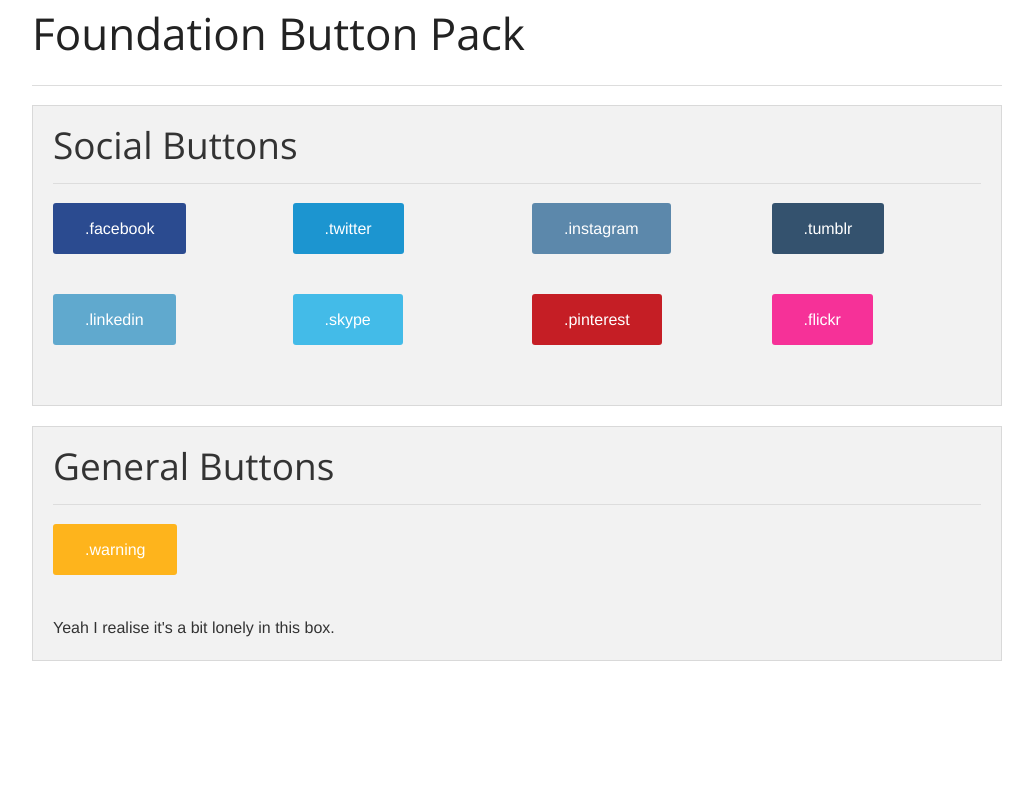
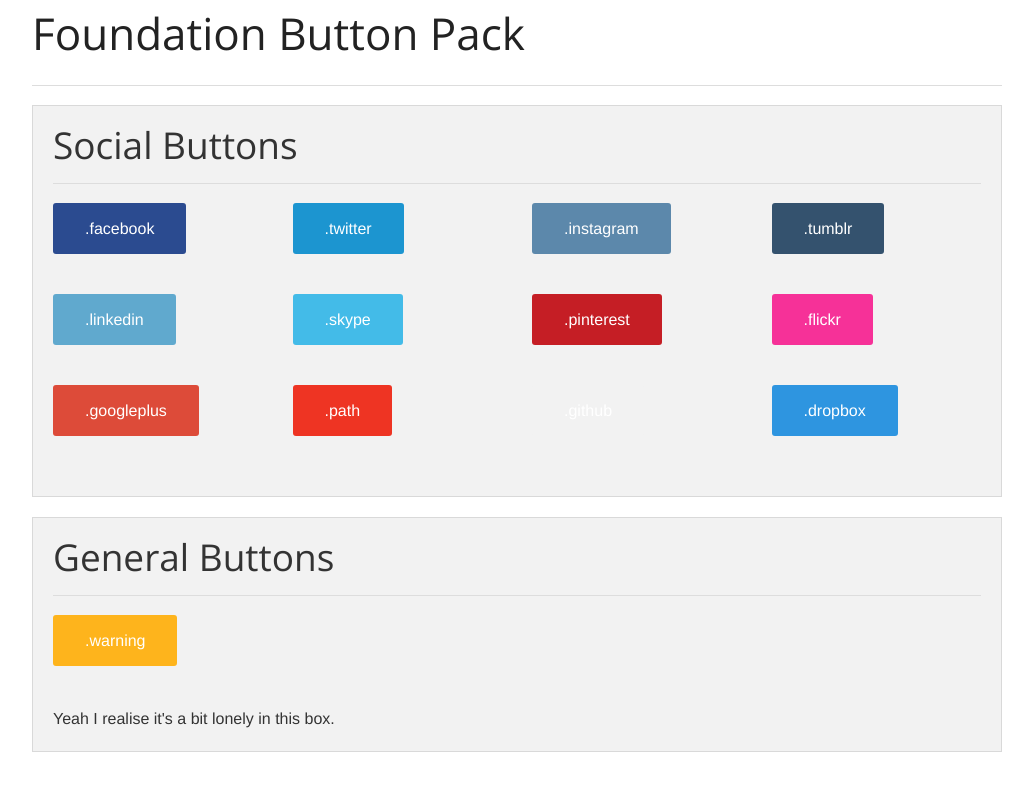
Before and after one commit to ryanmcdonough/Foundation-Buttons, a plain HTML site: page demo/index.html in a window 1280 px wide. Shown: the whole page, without its empty margins (123-1156 px from the left). Drawn offline with nearby package versions, Linux system fonts and the light colour scheme.

Commit message:
New buttons
path, google plus, github and dropbox

```diff
--- a/buttons.css
+++ b/buttons.css
@@ -20,6 +20,46 @@ button.facebook, .button.facebook {
 button.facebook:hover, button.facebook:focus, .button.facebook:hover, .button.facebook:focus {
     color: #ffffff;
     background-color: #133783;
+}
+
+button.googleplus, .button.googleplus {
+  color: #ffffff;
+  background-color: #dd4b39;
+}
+
+button.googleplus:hover, button.googleplus:focus, .button.googleplus:hover, .button.googleplus:focus {
+    color: #ffffff;
+    background-color: #C4321F;
+}
+
+button.github, .button.github {
+  color: #ffffff;
+  background-color: #f2f2f2;
+}
+
+button.github:hover, button.github:focus, .button.github:hover, .button.github:focus {
+    color: #ffffff;
+    background-color: #e6e6e6;
+}
+
+button.path, .button.path {
+  color: #ffffff;
+  background-color: #ee3423;
+}
+
+button.path:hover, button.path:focus, .button.path:hover, .button.path:focus {
+    color: #ffffff;
+    background-color: #DB2818;
+}
+
+button.dropbox, .button.dropbox {
+  color: #ffffff;
+  background-color: #2e95e0;
+}
+
+button.dropbox:hover, button.dropbox:focus, .button.dropbox:hover, .button.dropbox:focus {
+    color: #ffffff;
+    background-color: #187CCC;
 }
 
 button.instagram, .button.instagram {
--- a/demo/css/buttons.css
+++ b/demo/css/buttons.css
@@ -20,6 +20,46 @@ button.facebook, .button.facebook {
 button.facebook:hover, button.facebook:focus, .button.facebook:hover, .button.facebook:focus {
     color: #ffffff;
     background-color: #133783;
+}
+
+button.googleplus, .button.googleplus {
+  color: #ffffff;
+  background-color: #dd4b39;
+}
+
+button.googleplus:hover, button.googleplus:focus, .button.googleplus:hover, .button.googleplus:focus {
+    color: #ffffff;
+    background-color: #C4321F;
+}
+
+button.github, .button.github {
+  color: #ffffff;
+  background-color: #f2f2f2;
+}
+
+button.github:hover, button.github:focus, .button.github:hover, .button.github:focus {
+    color: #ffffff;
+    background-color: #e6e6e6;
+}
+
+button.path, .button.path {
+  color: #ffffff;
+  background-color: #ee3423;
+}
+
+button.path:hover, button.path:focus, .button.path:hover, .button.path:focus {
+    color: #ffffff;
+    background-color: #DB2818;
+}
+
+button.dropbox, .button.dropbox {
+  color: #ffffff;
+  background-color: #2e95e0;
+}
+
+button.dropbox:hover, button.dropbox:focus, .button.dropbox:hover, .button.dropbox:focus {
+    color: #ffffff;
+    background-color: #187CCC;
 }
 
 button.instagram, .button.instagram {
--- a/demo/index.html
+++ b/demo/index.html
@@ -47,6 +47,18 @@
 	        	<div class="large-3 medium-3 columns">
 	    		<p><a class="button medium radius flickr" href="#">.flickr</a></p>
 	    		</div>
+	        	<div class="large-3 medium-3 columns">
+	    		<p><a class="button medium radius googleplus" href="#">.googleplus</a></p>
+	    		</div>
+	        	<div class="large-3 medium-3 columns">
+	    		<p><a class="button medium radius path" href="#">.path</a></p>
+	    		</div>
+	        	<div class="large-3 medium-3 columns">
+	    		<p><a class="button medium radius github" href="#">.github</a></p>
+	    		</div>
+	        	<div class="large-3 medium-3 columns">
+	    		<p><a class="button medium radius dropbox" href="#">.dropbox</a></p>
+	    		</div>
       	</div>
       </div>
 
```
Also changed, not shown: 2 other files.
